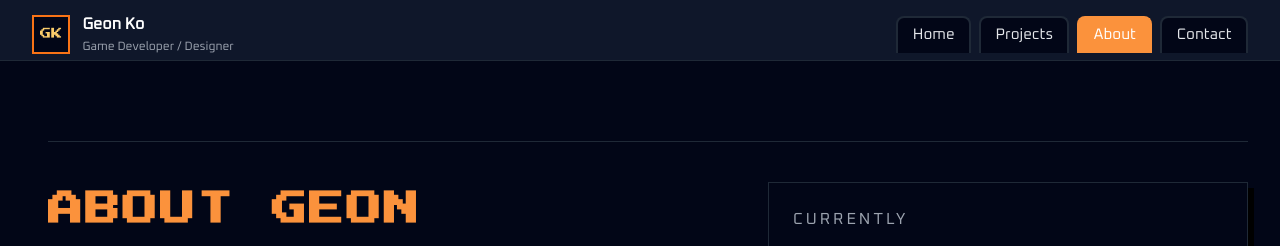
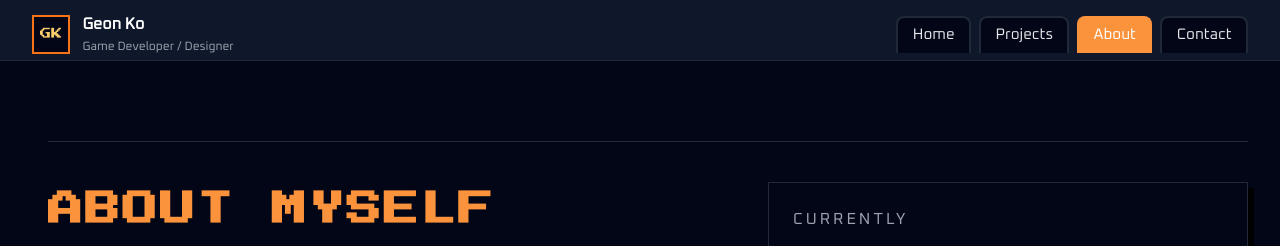
Before and after one commit to rhrjsko/Portfolio, a plain HTML site: page about.html in a window 1280 px wide. Shown: the top 246 px of the page. Drawn offline with Linux system fonts and the light colour scheme.

Commit message:
Update about.html

```diff
--- a/about.html
+++ b/about.html
@@ -32,7 +32,7 @@
   <main class="about-page">
     <section class="about-grid">
       <div class="myself">
-        <h1 class="about-title">About Geon</h1>
+        <h1 class="about-title">About Myself</h1>
         <p class="about-description">
             I am a game developer / designer, completing my science degree at Simon Fraser University.
             I focus on taking small ideas and expanding them to be something admirable.
```
